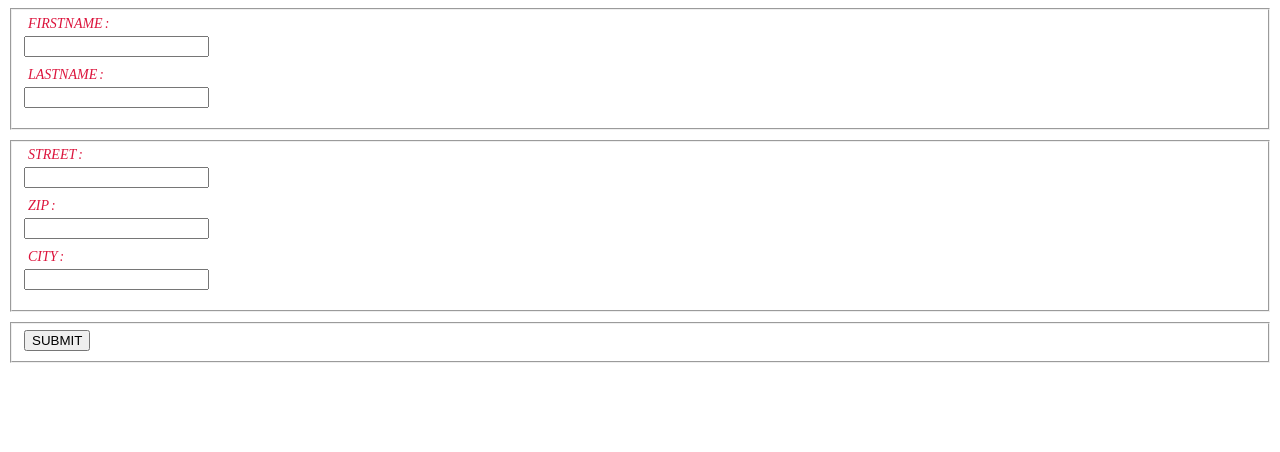
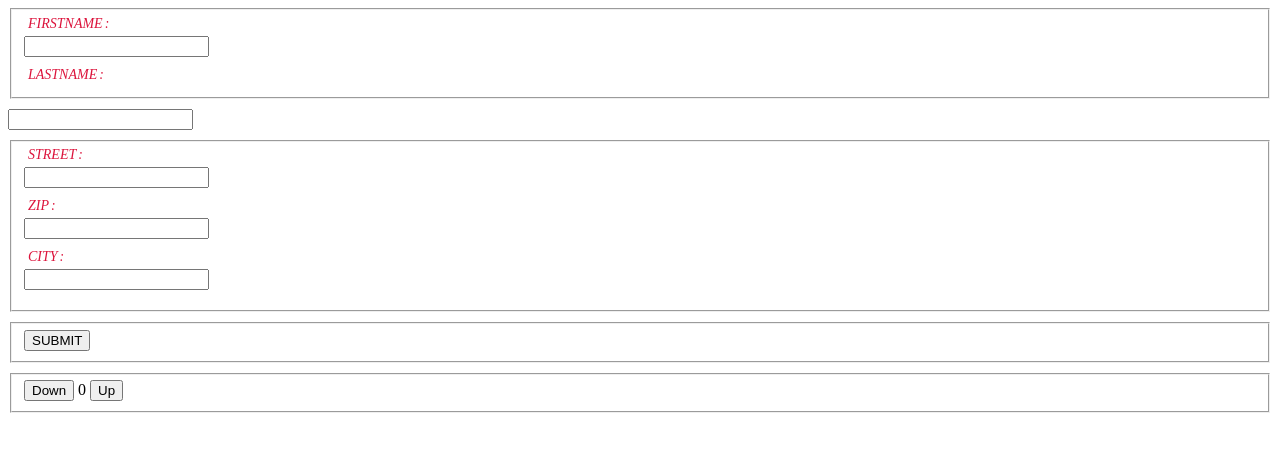
Before and after one commit to LaStudoAngular/angular-template-driven-from, an Angular app: page / in a window 1280 px wide. Shown: the top 452 px of the page. Built offline with nearby package versions, Linux system fonts and the light colour scheme; no server answers.

Commit message:
init custom input element

```diff
--- a/src/app/app.component.html
+++ b/src/app/app.component.html
@@ -4,8 +4,8 @@
     <input type="text" name="userFirstName" [(ngModel)]="user.name.first" />
 
     <label>lastname</label>
-    <input type="text" name="userLastName" [(ngModel)]="user.name.last" />
   </fieldset>
+  <input type="text" name="userLastName" [(ngModel)]="user.name.last" />
 
   <fieldset ngModelGroup="address">
     <label>street</label>
@@ -22,3 +22,6 @@
     <button type="submit">submit</button>
   </fieldset>
 </form>
+<fieldset>
+  <td-counter-control></td-counter-control>
+</fieldset>
--- a/src/app/app.module.ts
+++ b/src/app/app.module.ts
@@ -5,10 +5,12 @@ import { HttpClientModule } from '@angular/common/http';
 
 import { AppRoutingModule } from './app-routing.module';
 import { AppComponent } from './app.component';
+import { CounterControlComponent } from './counter-control/counter-control.component';
 
 @NgModule({
   declarations: [
-    AppComponent
+    AppComponent,
+    CounterControlComponent
   ],
   imports: [
     BrowserModule,
--- /dev/null
+++ b/src/app/counter-control/counter-control.component.html
@@ -0,0 +1,3 @@
+<button (click)="down()">Down</button>
+{{ value }}
+<button (click)="up()">Up</button>
--- /dev/null
+++ b/src/app/counter-control/counter-control.component.scss
@@ -0,0 +1,3 @@
+button {
+  cursor: pointer;
+}
--- /dev/null
+++ b/src/app/counter-control/counter-control.component.ts
@@ -0,0 +1,27 @@
+import { Component, OnInit } from '@angular/core';
+
+@Component({
+  selector: 'td-counter-control',
+  templateUrl: './counter-control.component.html',
+  styleUrls: ['./counter-control.component.scss']
+})
+export class CounterControlComponent implements OnInit {
+
+  value: number;
+  private step = 1;
+
+  constructor() { }
+
+  ngOnInit(): void {
+    this.value = 0;
+  }
+
+  down(): void {
+    this.value -= 1;
+  }
+
+  up(): void {
+    this.value += 1;
+  }
+
+}
```
